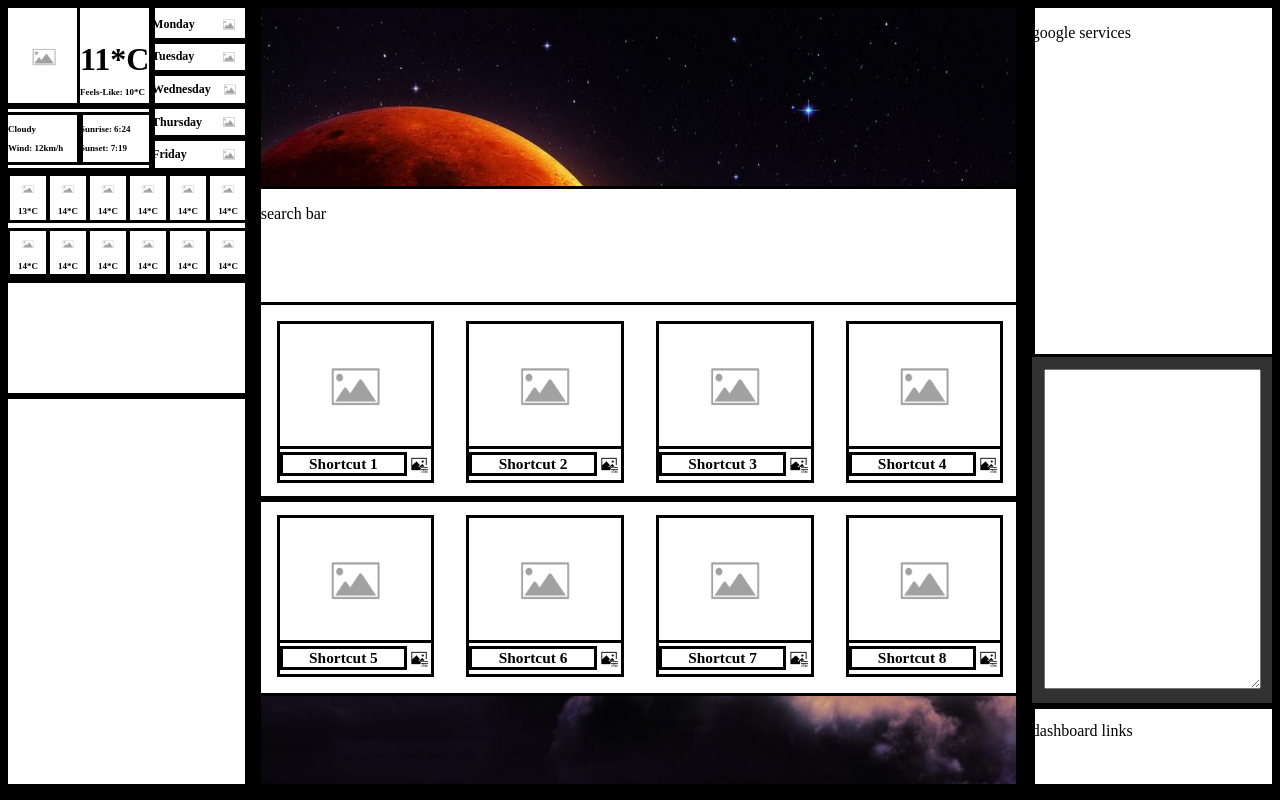
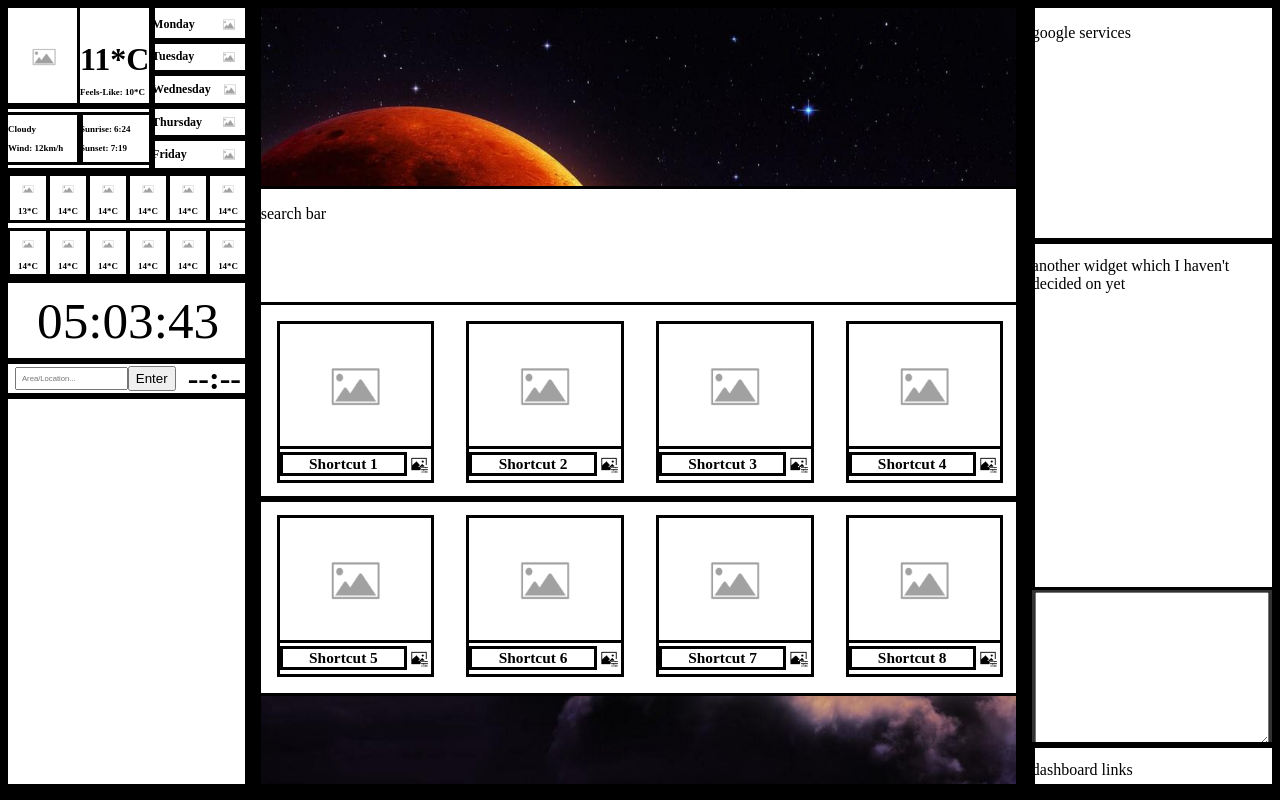
Before and after one commit to SamuelHill27/chrome-startup-page, a plain HTML site: page index.html in a window 1280 px wide. Drawn offline with Linux system fonts and the light colour scheme.

Commit message:
time widget complete

```diff
--- a/index.html
+++ b/index.html
@@ -131,10 +131,12 @@
 
           <!--Time Widget-->
 
-          <div>
-
+          <div id="time">time...</div>
+          <div id="timeZone">
+            <input id="timeZoneInput" type="text" placeholder="Area/Location...">
+            <button id="timeBtn" onclick="getTimeZone()">Enter</button>
+            <h1 id="timeZoneOutput">--:--</h1>
           </div>
-
         </div>
 
         <div id="news-container">
@@ -250,6 +252,11 @@
           <p>google services</p>
         </div>
 
+        <div id="something-container">
+
+          <p>another widget which I haven't decided on yet</p>
+        </div>
+
         <div id="textbox-container">
 
           <!--Textbox Widget-->
--- a/script.js
+++ b/script.js
@@ -1,4 +1,4 @@
-const date = new Date();
+//weather api
 
 function weatherApi() {
   const weatherApiKey = "7464d8f56ed30f0467bc4d7331befa80";
@@ -21,4 +21,57 @@ function weatherApi() {
   document.getElementById('lastUpdated').innerHTML = lastUpdated;
 }
 
-//weatherApi();
+//current time
+
+updateCurrentTime();
+
+function correctTime(time) {
+  if (time < 10) {
+    return ("0" + time);
+  }
+  return time;
+}
+
+function updateCurrentTime() {
+  let date = new Date();
+
+  let hour = date.getHours();
+  if (hour > 12) {
+    hour -= 12;
+  }
+  let minute = date.getMinutes();
+  let second = date.getSeconds();
+
+  let correctedHour = correctTime(hour);
+  let correctedMinute = correctTime(minute);
+  let correctedSecond = correctTime(second);
+
+  let currentTime = correctedHour + ":" + correctedMinute + ":" + correctedSecond;
+  document.getElementById('time').innerHTML = currentTime;
+
+  setTimeout(updateCurrentTime, 1000);
+}
+
+//time zones
+
+function timeApi(timeZone) {
+  const timeRequest = "http://worldtimeapi.org/api/timezone/" + timeZone;
+  fetch(timeRequest)
+    .then(response => response.json())
+    .then(data => {
+      console.log(data);
+      let dateTime = data['datetime'];
+      let time = dateTime.substring(11, 16);
+      document.getElementById('timeZoneOutput').innerHTML = time;
+    })
+    .catch((error) => {
+      document.getElementById('timeZoneOutput').innerHTML = "Error";
+    });
+}
+
+function getTimeZone() { //called when enter button is pressed
+  const timeZone = document.getElementById('timeZoneInput').value;
+  if (timeZone != "") {
+    timeApi(timeZone);
+  }
+}
--- a/style.css
+++ b/style.css
@@ -41,6 +41,8 @@ div {
 #right-container {
   width: 19%;
 }
+
+/* Weather Widget */
 
 #weather-container {
   height: 35%;
@@ -146,8 +148,36 @@ div {
   height: 100%;
 }
 
+/* Time Widget */
+
 #time-container {
   height: 15%;
+}
+
+#time {
+  height: 70%;
+  display: flex;
+  align-items: center;
+  justify-content: center;
+  font-size: 4vmax;
+}
+
+#timeZone {
+  height: 30%;
+  display: flex;
+  justify-content: center;
+  align-items: center;
+}
+
+#timeZoneInput {
+  padding: 2%;
+  font-size: 0.6vmax;
+}
+
+#timeBtn {
+  margin-right: 5%;
+  height: 70%;
+  width: height;
 }
 
 #news-container {
@@ -158,6 +188,8 @@ div {
   height: 15%;
   background-color: white;
 }
+
+/* Shortcuts */
 
 #shortcut-rows-container {
   height: 50%;
@@ -205,21 +237,32 @@ div {
   width: 12%;
 }
 
+/* Google Services Widget */
+
 #google-services-container {
+  height: 30%;
+}
+
+#something-container {
   height: 45%;
 }
 
+/* Textbox Widget */
+
 #textbox-container {
-  height: 45%;
+  height: 20%;
   background-color: rgb(50, 50, 50);
-}
-
-#dash-links-container {
-  height: 10%;
+  text-align: center;
 }
 
 #textbox {
-  margin: 5%;
-  width: 88%;
-  height: 90%
+  width: 95%;
+  height: 95%;
+  margin-top: 1%;
 }
+
+/* Dashboard Backend Links */
+
+#dash-links-container {
+  height: 5%;
+}
```
